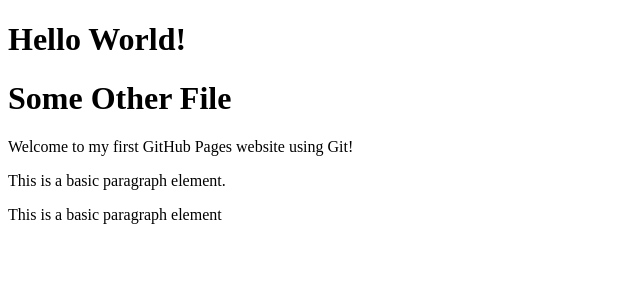
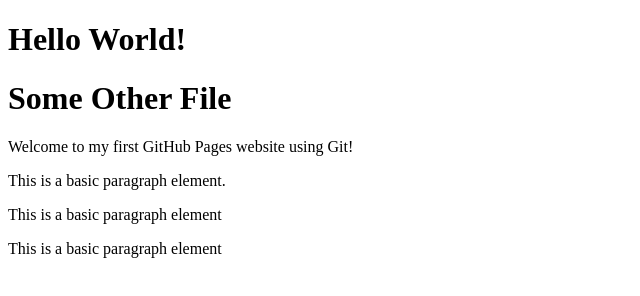
Before and after one commit to nagishdevops/Git_Github_Practice, a plain HTML site: page data.html in a window 1280 px wide. Shown: the whole page, without its empty margins (0-640 px from the left). Drawn offline with Linux system fonts and the light colour scheme.

Commit message:
5th commit

```diff
--- a/data.html
+++ b/data.html
@@ -11,5 +11,6 @@
     <p>Welcome to my first GitHub Pages website using Git!</p>
     <p>This is a basic paragraph element.</p>
     <p>This is a basic paragraph element</p>
+    <p>This is a basic paragraph element</p>
 </body>
 </html>
```
